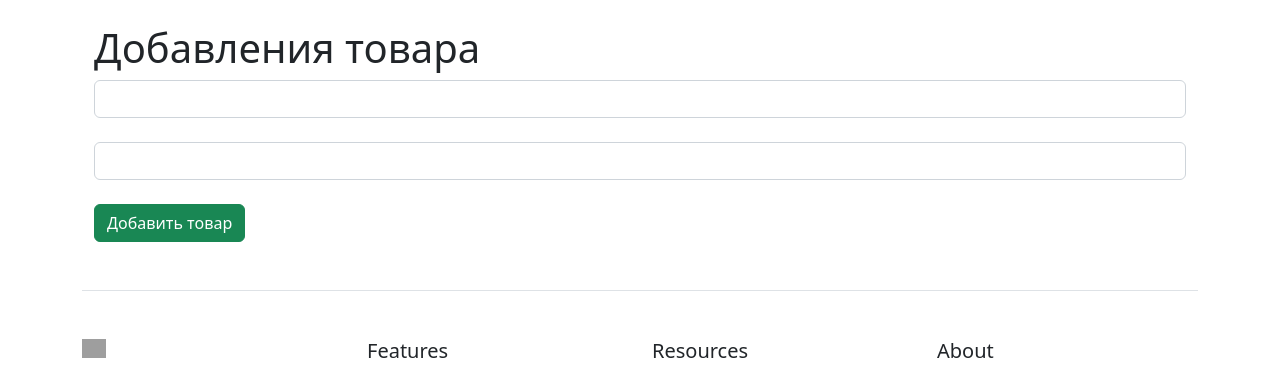
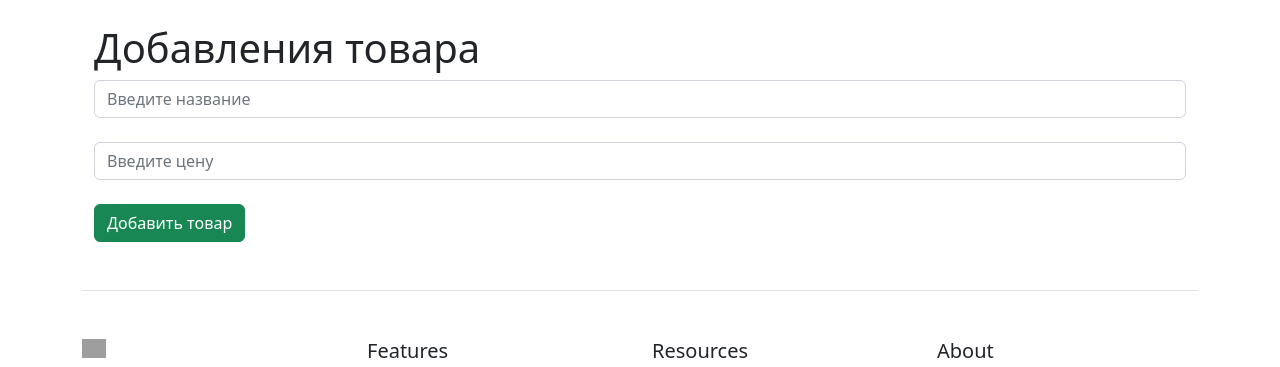
Before and after one commit to ivan1995ivan/pythonProject_Online_Store, a Flask app: page /create in a window 1280 px wide. Shown: the part 73-440 px from the top of the page. Run offline with Flask 3, Linux system fonts and the light colour scheme; some libraries are stand-ins or nearby versions; grey boxes are pictures that could not be loaded.

Commit message:
added placeholder

```diff
--- a/templates/create.html
+++ b/templates/create.html
@@ -8,8 +8,8 @@
 <div class="container">
     <h1>Добавления товара</h1>
     <form method="post">
-        <input type="text" class="form-control" name="title" id="title"><br>
-        <input type="number" class="form-control" name="price" id="price"><br>
+        <input type="text" class="form-control" name="title" id="title" placeholder="Введите название"><br>
+        <input type="number" class="form-control" name="price" id="price" placeholder="Введите цену"><br>
         <button class="btn btn-success" type="submit">Добавить товар</button>
     </form>
 </div>
```
